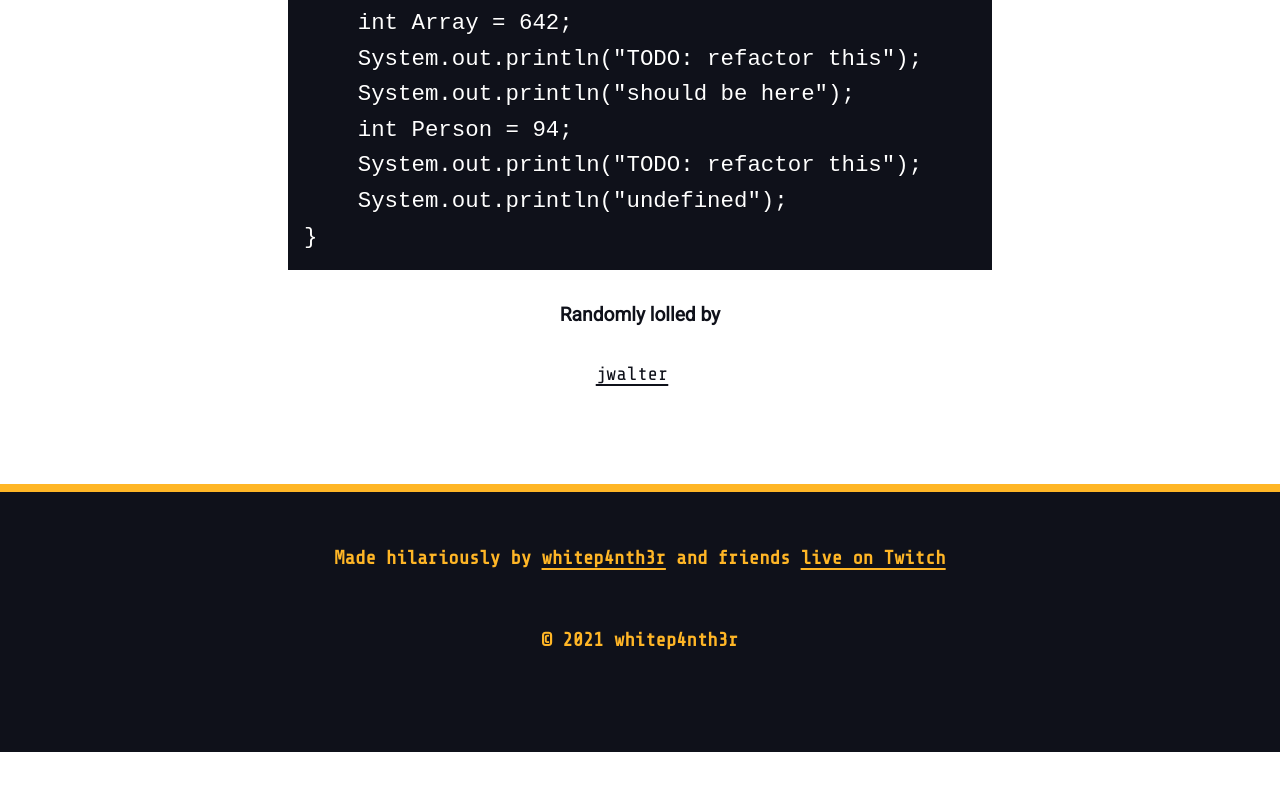
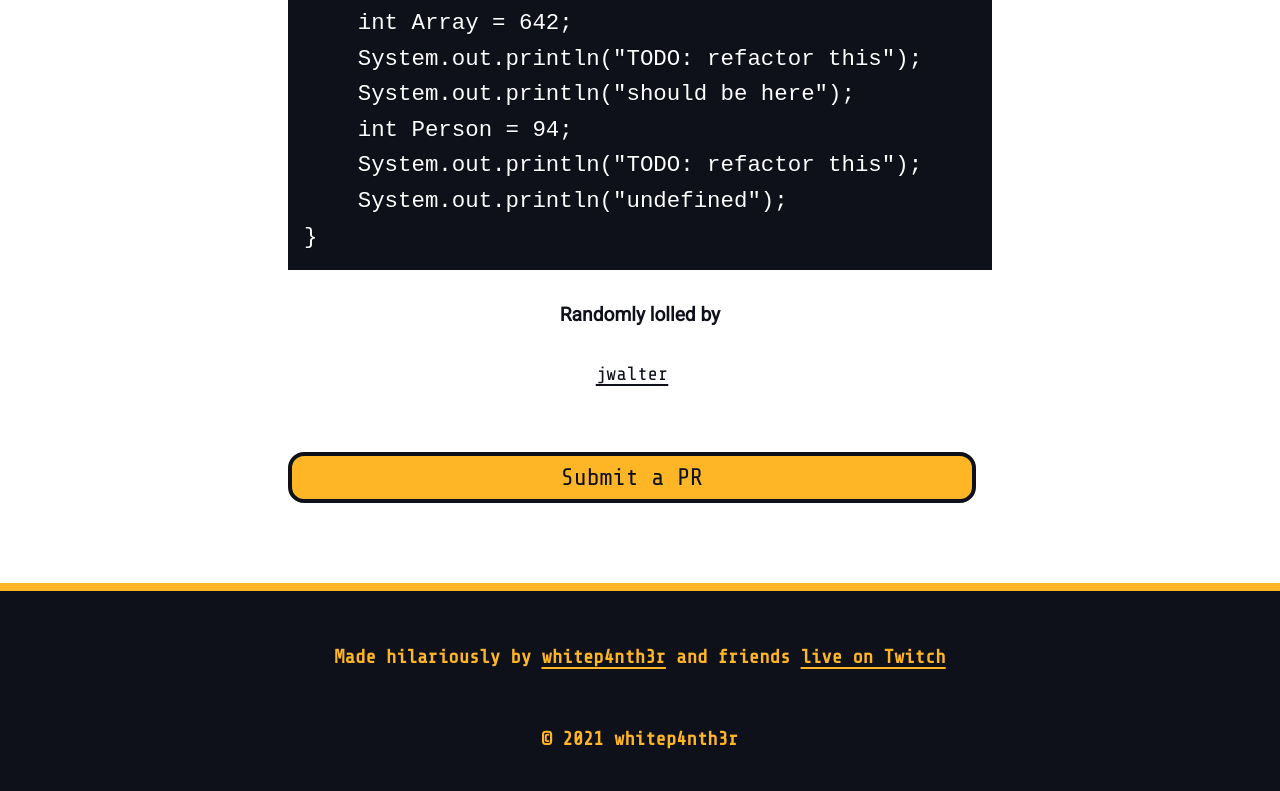
Before and after one commit to whitep4nth3r/randomcodegenerator.lol, a Next.js app: page / in a window 1280 px wide. Shown: the part 792-1583 px from the top of the page. Before the commit the page ends 1544 px from the top, so only its background shows below. Built offline with nearby package versions, Linux system fonts and the light colour scheme.

Commit message:
Moved footer to own component, added link to repo

```diff
--- /dev/null
+++ b/components/Footer/index.js
@@ -0,0 +1,29 @@
+import React from "react";
+
+export default function Footer() {
+  const year = new Date().getFullYear();
+  return (
+    <footer className="footer">
+      <p className="footer__disclaimer">
+        Made hilariously by{" "}
+        <a
+          className="footer__link"
+          href="https://whitep4nth3r.com/?utm_source=random-lol"
+          target="_blank"
+        >
+          whitep4nth3r
+        </a>{" "}
+        and friends{" "}
+        <a
+          className="footer__link"
+          href="https://twitch.tv/whitep4nth3r"
+          rel="noopenner no referrer"
+          target="_blank"
+        >
+          live on Twitch
+        </a>
+      </p>
+      <p className="footer__copyright">&copy; {year} whitep4nth3r</p>
+    </footer>
+  );
+}
--- a/pages/index.js
+++ b/pages/index.js
@@ -1,5 +1,7 @@
 import PageMeta from "../components/PageMeta";
 import { useState, useEffect } from "react";
+
+import Footer from "../components/Footer";
 
 import { generateRandomCode, Languages } from "../tools/RandomCodeGenerator";
 import { getRandomLang, getRandomInt, getContributors } from "../tools/utils/helpers";
@@ -9,7 +11,6 @@ export default function Home() {
   const [numberOfLines, setNumberOfLines] = useState("3");
   const [result, setResult] = useState("");
   const [contributors, setContributors] = useState([]);
-  const year = new Date().getFullYear();
 
   useEffect(() => {
     const randomLang = getRandomLang();
@@ -142,29 +143,16 @@ export default function Home() {
             )}
           </>
         )}
+        <a
+          className="submitPr__button"
+          href="https://github.com/whitep4nth3r/randomcodegenerator.lol"
+          target="_blank"
+          rel="noopener noreferrer"
+        >
+          Submit a PR
+        </a>
       </main>
-      <footer className="footer">
-        <p className="footer__disclaimer">
-          Made hilariously by{" "}
-          <a
-            className="footer__link"
-            href="https://whitep4nth3r.com/?utm_source=random-lol"
-            target="_blank"
-          >
-            whitep4nth3r
-          </a>{" "}
-          and friends{" "}
-          <a
-            className="footer__link"
-            href="https://twitch.tv/whitep4nth3r"
-            rel="noopenner no referrer"
-            target="_blank"
-          >
-            live on Twitch
-          </a>
-        </p>
-        <p className="footer__copyright">&copy; {year} whitep4nth3r</p>
-      </footer>
+      <Footer />
     </>
   );
 }
--- a/styles/globals.css
+++ b/styles/globals.css
@@ -70,7 +70,8 @@ a {
   flex-wrap: wrap;
 }
 
-.selector__button {
+.selector__button,
+.submitPr__button {
   background-color: var(--black);
   color: var(--white);
   font-family: var(--font-family-heading);
@@ -96,7 +97,8 @@ a {
   box-shadow: none;
 }
 
-.selector__button:focus {
+.selector__button:focus,
+.submitPr__button:focus {
   outline-width: 0;
   box-shadow: var(--green) 0 0 0 0.25rem;
   transition: box-shadow 0.2s ease 0s;
@@ -302,3 +304,17 @@ a {
   box-shadow: var(--yellow) 0 0 0 0.25rem;
   transition: box-shadow 0.2s ease 0s;
 }
+
+.submitPr__button {
+  background-color: var(--yellow);
+  color: var(--black);
+  margin-top: 2rem;
+  text-align: center;
+  display: block;
+}
+
+.submitPr__button:hover {
+  color: var(--yellow);
+  background-color: var(--black);
+  box-shadow: none;
+}
```
